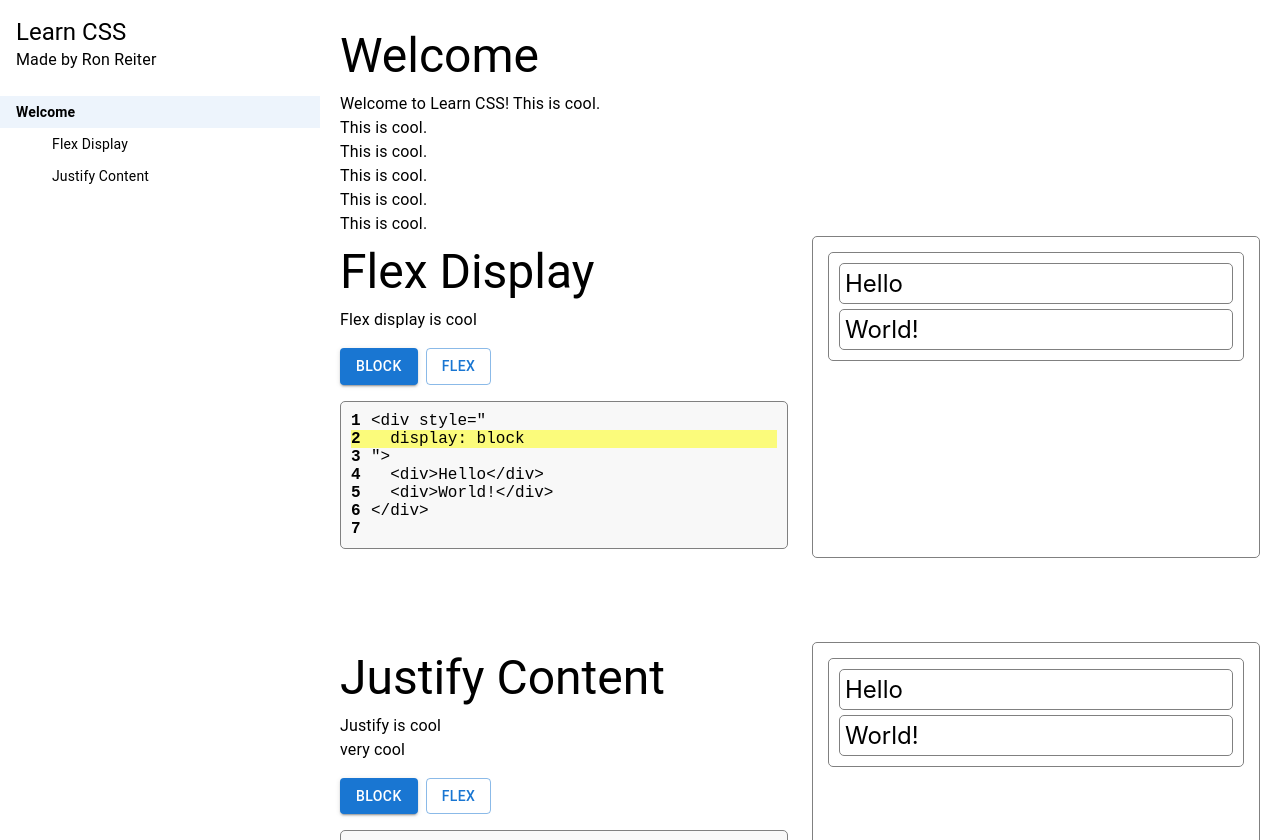
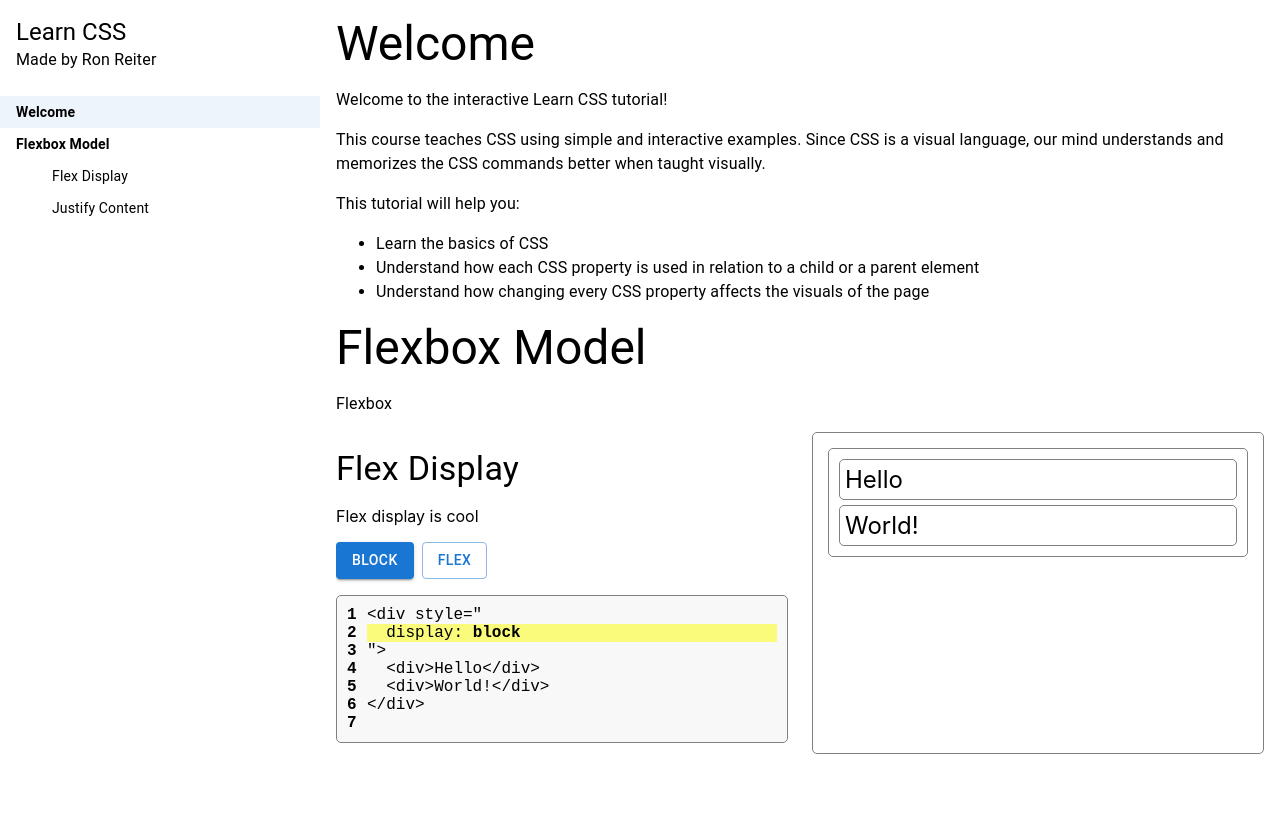
Before and after one commit to ronreiter/learncss, a React (Create React App) app: page / in a window 1280 px wide. After the commit the page ends 800 px from the top, so only its background shows below. Built offline with nearby package versions, Linux system fonts and the light colour scheme; the HTML template or start-up script is replaced by a standard one.

Commit message:
tutorials mechanism

```diff
--- a/package.json
+++ b/package.json
@@ -18,6 +18,7 @@
     "js-yaml-loader": "^1.2.2",
     "react": "^18.1.0",
     "react-dom": "^18.1.0",
+    "react-markdown": "^8.0.3",
     "react-scripts": "5.0.1",
     "typescript": "^4.7.3",
     "web-vitals": "^2.1.4"
--- /dev/null
+++ b/public/tutorial/flex-box.yml
@@ -0,0 +1,3 @@
+title: Flexbox Model
+description: |
+  Flexbox
--- a/public/tutorial/welcome.yml
+++ b/public/tutorial/welcome.yml
@@ -1,8 +1,11 @@
 title: Welcome
 description: |
-  Welcome to Learn CSS! This is cool.
-  This is cool.
-  This is cool.
-  This is cool.
-  This is cool.
-  This is cool.
+  Welcome to the interactive Learn CSS tutorial!
+
+  This course teaches CSS using simple and interactive examples.
+  Since CSS is a visual language, our mind understands and memorizes the CSS commands better when taught visually.
+
+  This tutorial will help you:
+  * Learn the basics of CSS
+  * Understand how each CSS property is used in relation to a child or a parent element
+  * Understand how changing every CSS property affects the visuals of the page
--- a/src/App.css
+++ b/src/App.css
@@ -26,6 +26,11 @@
     background-color: rgba(255,255,255,0.5);
 }
 
+
+.codeline.highlight:hover {
+    background-color: rgba(255,255,0,0.7);
+}
+
 .render {
     border: 1px solid gray;
     border-radius: 5px;
--- a/src/App.tsx
+++ b/src/App.tsx
@@ -1,6 +1,6 @@
 import React, {useEffect, useRef, useState} from 'react';
 import './App.css';
-import {AppBar, Box, Grid, ListItemText, MenuItem, MenuList, Typography} from '@mui/material';
+import {Box, Grid, ListItemText, MenuItem, MenuList, Typography} from '@mui/material';
 
 import {ThemeProvider, createTheme} from '@mui/material/styles';
 import Block from './Block';
@@ -22,6 +22,7 @@ export interface IBlock {
 
 const TUTORIALS = [
   "welcome.yml",
+  "flex-box.yml",
   "flex.yml",
   "justify-content.yml",
 ]
@@ -99,12 +100,12 @@ function App() {
                 ))}
               </MenuList>
             </Grid>
-            <Grid item xs={9} sx={{ height: '100vh '}}>
-              <div ref={scrollContainer as any} style={{ padding: 20, overflow: 'scroll', height: '100vh'}}>
+            <Grid item xs={9} sx={{ height: '100vh', px: 2 }}>
+              <div ref={scrollContainer as any} style={{ overflow: 'scroll', height: '100vh'}}>
               {data.map((block, index) => (
                 <Block key={index} block={block}/>
               ))}
-                </div>
+              </div>
             </Grid>
           </Grid>
         </Box>
--- a/src/Block.tsx
+++ b/src/Block.tsx
@@ -1,6 +1,7 @@
 import {Box, Button, Grid, Typography} from '@mui/material';
 import React, {useState} from 'react';
 import {IBlock} from './App';
+import ReactMarkdown from 'react-markdown'
 
 export default function Block({block}: { block: IBlock, children?: React.ReactNode }) {
   const [currentOption, setCurrentOption] = useState<number>(0);
@@ -9,20 +10,25 @@ export default function Block({block}: { block: IBlock, children?: React.ReactNo
   if (!block.html) {
     return (
       <>
-          <Typography component="h3" variant="h3" sx={{mt: 1}}>{block.title}</Typography>
-          <Typography sx={{ mt: 1, whiteSpace: 'pre' }}>{block.description}</Typography>
+        <Typography component="h3" variant="h3" sx={{mt: 2}}>{block.title}</Typography>
+        <Typography variant="body1"><ReactMarkdown children={block.description}/></Typography>
       </>
     )
   }
 
   const compiled = block.html.replace("{{ option }}", block.options[currentOption]);
+  const lines = block.html.split("\n");
+
+  const toggleOption = () => {
+    setCurrentOption((currentOption + 1) % block.options.length);
+  }
 
   return (
     <>
       <Grid container columnSpacing={3} rowSpacing={5} sx={{mb: 10}}>
         <Grid item xs={12} md={6}>
-          <Typography component="h3" variant="h3" sx={{mt: 1}}>{block.title}</Typography>
-          <Typography sx={{mt: 1, whiteSpace: 'pre' }}>{block.description}</Typography>
+          <Typography component="h3" variant="h4" sx={{mt: 2}}>{block.title}</Typography>
+          <ReactMarkdown children={block.description}/>
 
           <Box sx={{my: 2}}>
             {block.options.map((option, index) => (
@@ -35,10 +41,30 @@ export default function Block({block}: { block: IBlock, children?: React.ReactNo
               >{option}</Button>
             ))}
           </Box>
-          <pre className="code">{block.html.split("\n").map((line, index) => (
-            <div key={index} className={`codeline ${index === block.highlight ? "highlight" : ""}`}>
-              <span>{index + 1}</span>{line.replace("{{ option }}", block.options[currentOption])}</div>
-          ))}</pre>
+          <pre className="code" style={{display: 'flex', alignItems: 'stretch'}}>
+
+            <div style={{ width: 20 }}>
+            {lines.map((line, index) => (
+              <div key={index} className={`codeline`}>
+                <span>{index + 1}</span>
+              </div>
+            ))}
+            </div>
+
+            <div style={{ flex: 1 }}>
+            {lines.map((line, index) => (
+              <div key={index} className={`codeline ${index === block.highlight ? "highlight" : ""}`}>
+                {line.includes("{{ option }}") ? (
+                  <>
+                    {line.split("{{ option }}")[0]}
+                    <span onClick={toggleOption} style={{ cursor: 'pointer' }}>{block.options[currentOption]}</span>
+                    {line.split("{{ option }}")[1]}
+                  </>
+                ) : line}
+              </div>
+            ))}
+            </div>
+          </pre>
         </Grid>
         <Grid item xs={12} md={6}>
           <div className="render" dangerouslySetInnerHTML={{'__html': compiled}}/>
```
Also changed, not shown: 1 other file (tests, documents, lock files or other folders).
